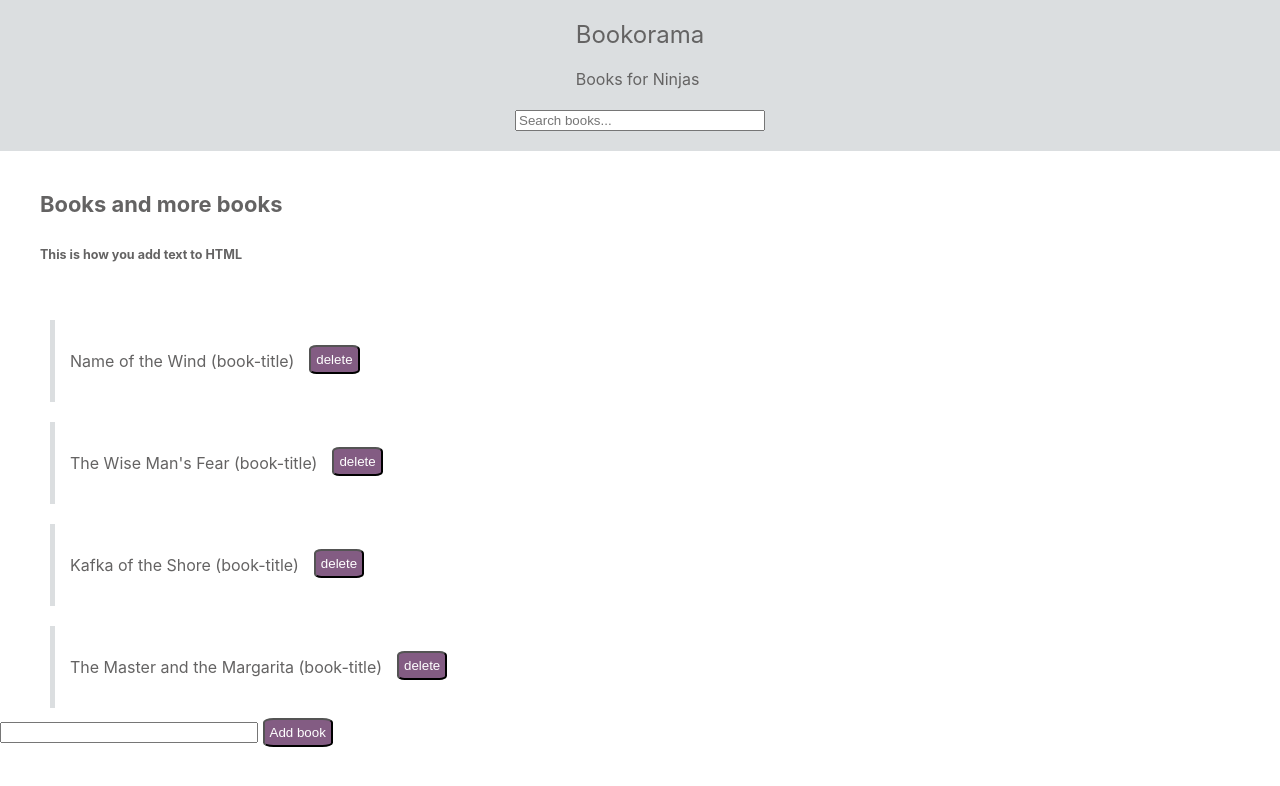
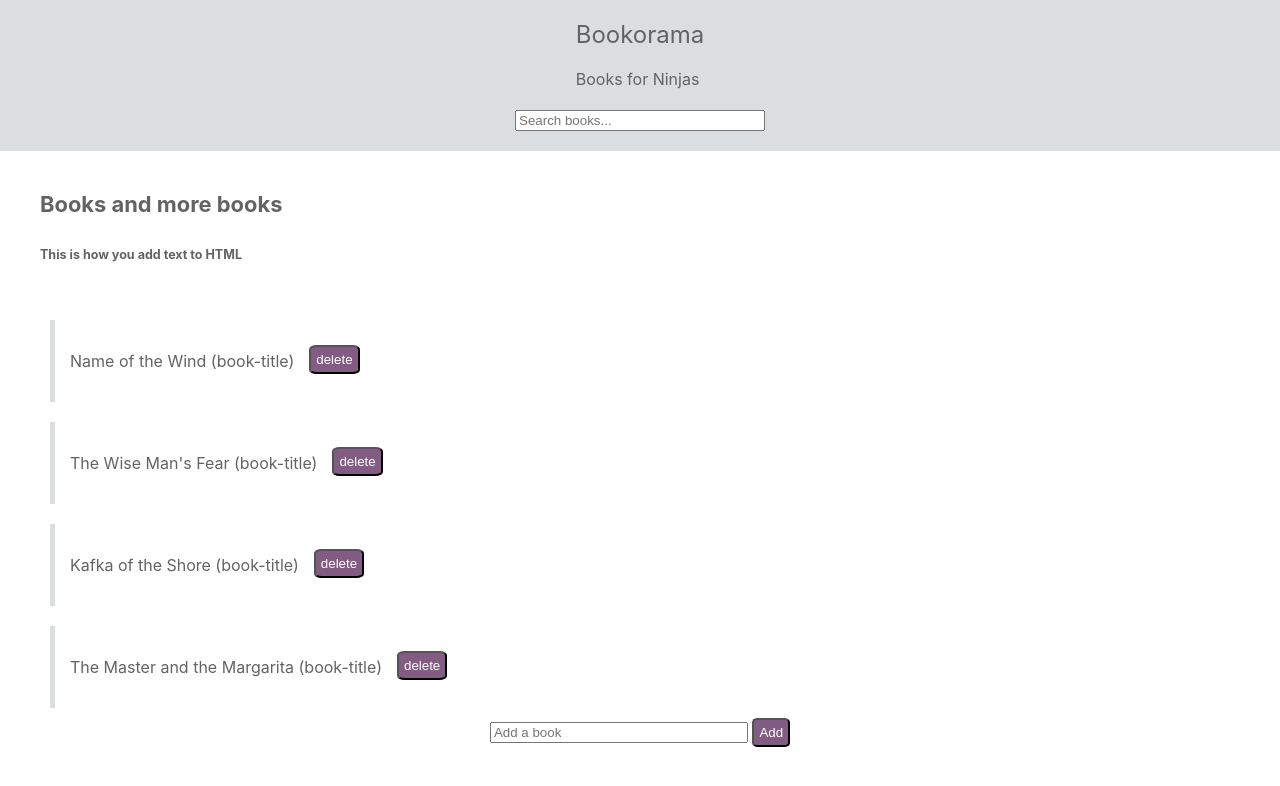
Before and after one commit to marilyn-n/DOM-todo-app, a website: page index.html in a window 1280 px wide. Drawn offline with Linux system fonts and the light colour scheme.

Commit message:
classList add

```diff
--- a/index.html
+++ b/index.html
@@ -71,10 +71,10 @@
 
     </div>
 
-    <div>
+    <div class="form">
       <form id="new-book" action="">
-        <input type="text">
-        <button class="add-book" type="submit">Add book</button>
+        <input type="text" placeholder="Add a book">
+        <button class="add-book" type="submit">Add</button>
       </form>
     </div>
 
--- a/main.js
+++ b/main.js
@@ -59,6 +59,9 @@ addBookForm.addEventListener('submit', e => {
   deleteBtn.textContent = "delete";
   bookTitle.textContent = value;
 
+  // add classes
+  book.classList.add("book");
+
   // append to DOM
   divDelete.appendChild(deleteBtn);
   divTitle.appendChild(bookTitle);
--- a/styles.css
+++ b/styles.css
@@ -60,3 +60,8 @@
 .book > div:nth-child(2) {
   margin-top: 25px
 }
+
+.form {
+  display: flex;
+  justify-content: space-around;
+}
```
